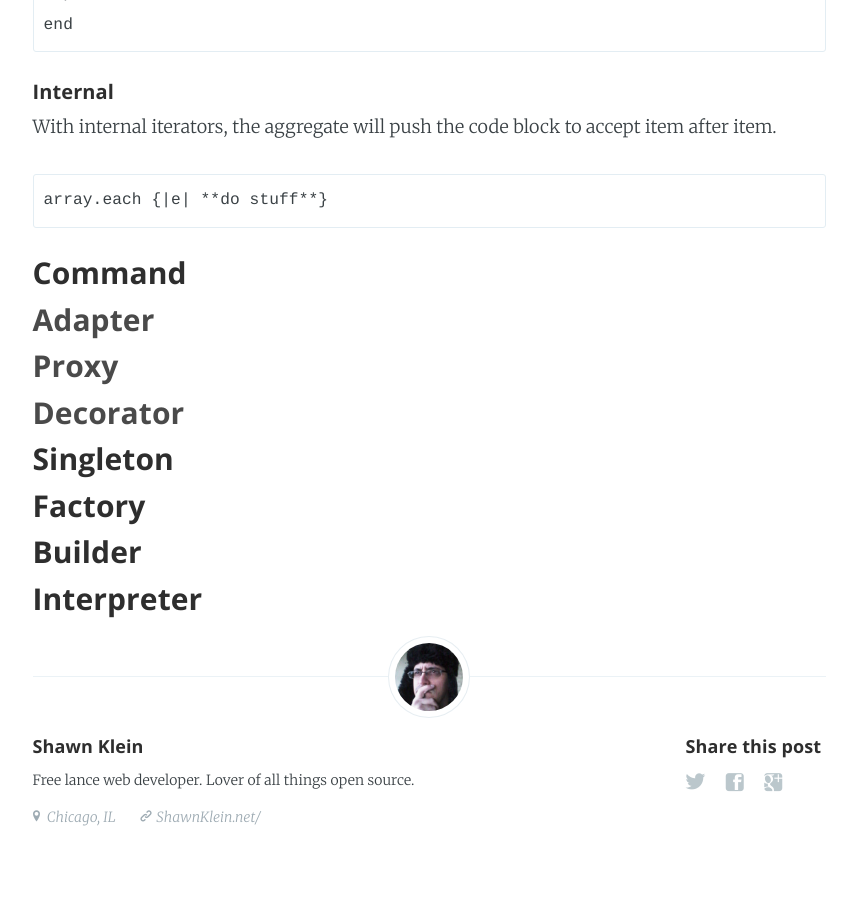
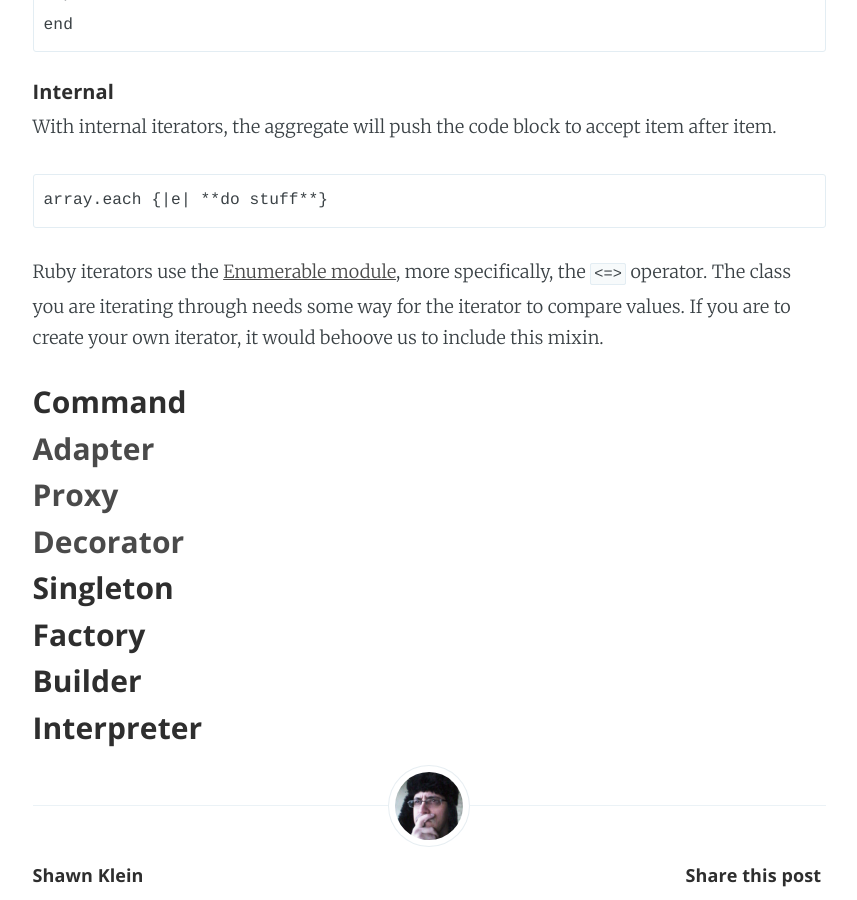
Before and after one commit to Carpk/ShawnKlein, a Jekyll site: the page built from _posts/2016-03-23-brief-intoductory-to-design-patterns.md, in a window 1280 px wide and 900 px high, scrolled down 8416 px. Shown: the whole window, without its empty margins (211-1068 px from the left). Built offline with Jekyll 4.4.1, drawn with Linux system fonts in a browser that asks for light colours; nearby versions of some CDN libraries; Markdown is read by kramdown in place of the engine named in the settings.

Commit message:
filling in iterator post

`````diff
--- a/_posts/2016-03-23-brief-intoductory-to-design-patterns.md
+++ b/_posts/2016-03-23-brief-intoductory-to-design-patterns.md
@@ -243,6 +243,8 @@ With internal iterators, the aggregate will push the code block to accept item a
 array.each {|e| **do stuff**}
 ````
 
+Ruby iterators use the [Enumerable module](http://ruby-doc.org/core-2.3.0/Enumerable.html), more specifically, the `<=>` operator. The class you are iterating through needs some way for the iterator to compare values. If you are to create your own iterator, it would behoove us to include this mixin.
+
 ###<a name="command"></a>Command
 
 ###<a name="adapter">Adapter
`````
